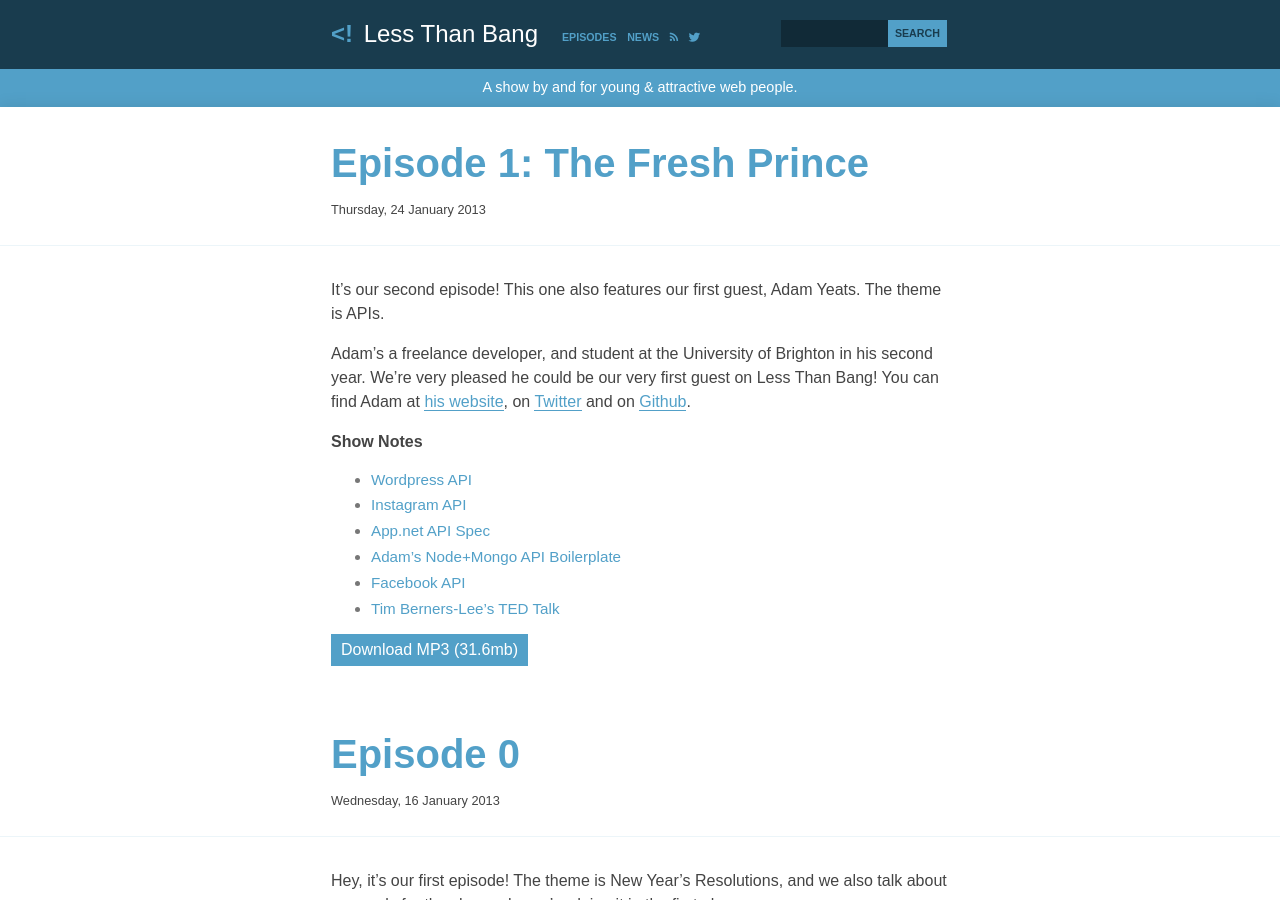
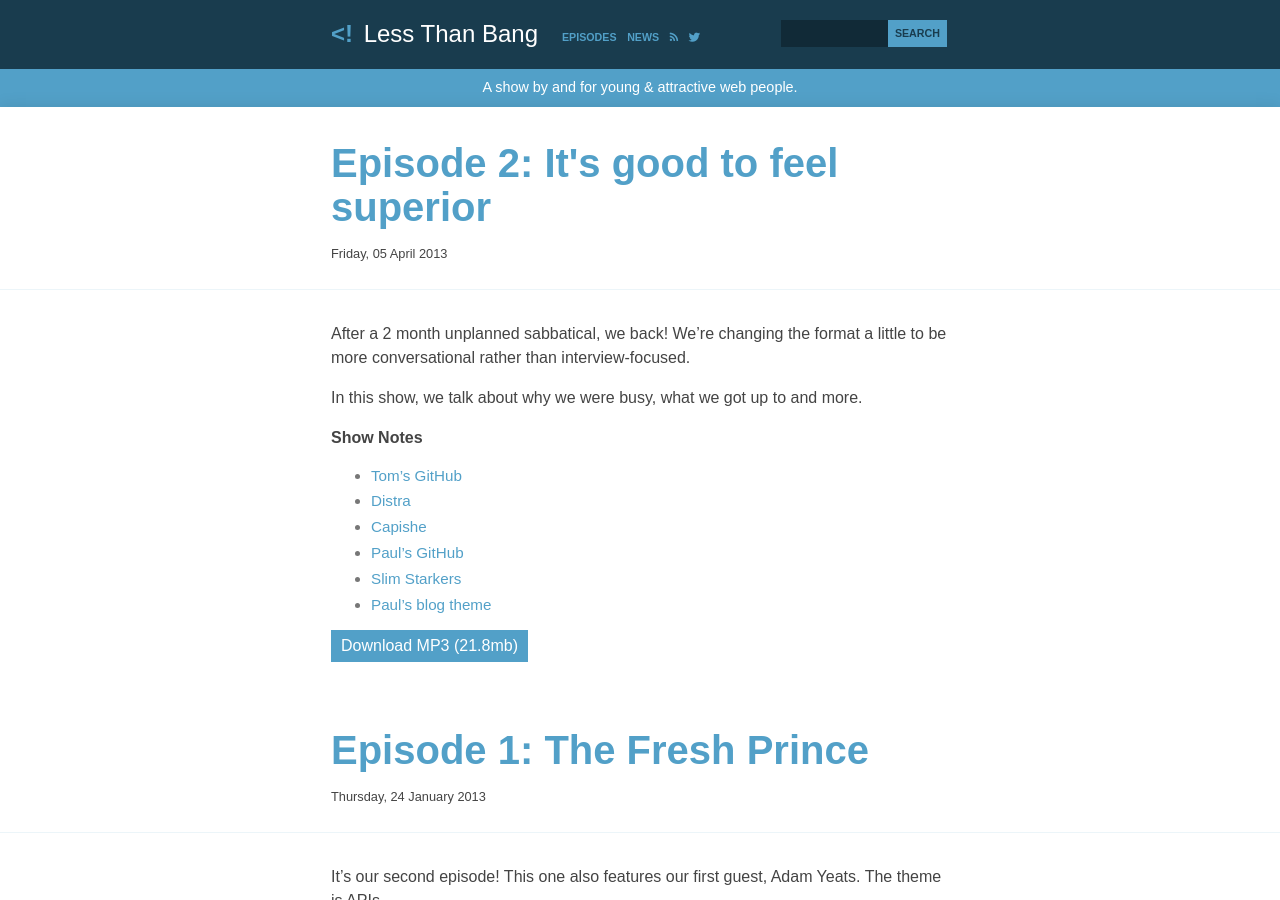
Before and after one commit to phuu/lessthanbang, a Jekyll site: the page built from index.html, in a window 1280 px wide and 900 px high. Built offline with Jekyll 4.4.1, drawn with Linux system fonts in a browser that asks for light colours; Markdown is read by kramdown in place of the engine named in the settings.

Commit message:
New show, and added download attributes to download buttons

```diff
--- a/_layouts/post.html
+++ b/_layouts/post.html
@@ -15,7 +15,7 @@
       {{ content }}
       {% if page.mp3_src %}
         <p>
-          <a href="{{ page.mp3_src }}" class="btn">
+          <a href="{{ page.mp3_src }}" download="{{ page.title }}.mp3" class="btn">
             Download mp3 ({{ page.mp3_size }}) - {{ page.mp3_length | replace: '.', ':' }}
           </a>
         </p>
--- /dev/null
+++ b/_posts/2013-04-05-2.md
@@ -0,0 +1,22 @@
+---
+layout: post
+title: "Episode 2: It's good to feel superior"
+category: episode
+mp3_src: http://get.lessthanbang.com/episode-2.mp3
+mp3_size: 21.8mb
+mp3_length: 45.22
+itunes_tags: github,open source,wordpress,node,express,ruby,sinatra
+---
+
+After a 2 month unplanned sabbatical, we back! We're changing the format a little to be more conversational rather than interview-focused.
+
+In this show, we talk about why we were busy, what we got up to and more.
+
+### Show Notes
+
+* [Tom's GitHub](https://github.com/phuu)
+* [Distra](https://github.com/phuu/distra)
+* [Capishe](https://github.com/phuu/capishe)
+* [Paul's GitHub](https://github.com/PaulAdamDavis)
+* [Slim Starkers](https://github.com/PaulAdamDavis/Slim-Starkers)
+* [Paul's blog theme](https://github.com/PaulAdamDavis/pauladamdavis.com-WP-Theme)
--- a/index.html
+++ b/index.html
@@ -15,7 +15,7 @@
     <section class="main">
       <div class="inner">
         {{ post.content }}
-        {% if post.mp3_src %}<p><a href="{{ post.mp3_src }}" class="btn">Download MP3{% if post.mp3_src %} ({{ post.mp3_size }}){% endif %}</a></p>{% endif %}
+        {% if post.mp3_src %}<p><a href="{{ post.mp3_src }}" download="{{ post.title }}.mp3" class="btn">Download MP3{% if post.mp3_src %} ({{ post.mp3_size }}){% endif %}</a></p>{% endif %}
       </div>
     </section>
   </article>
```
